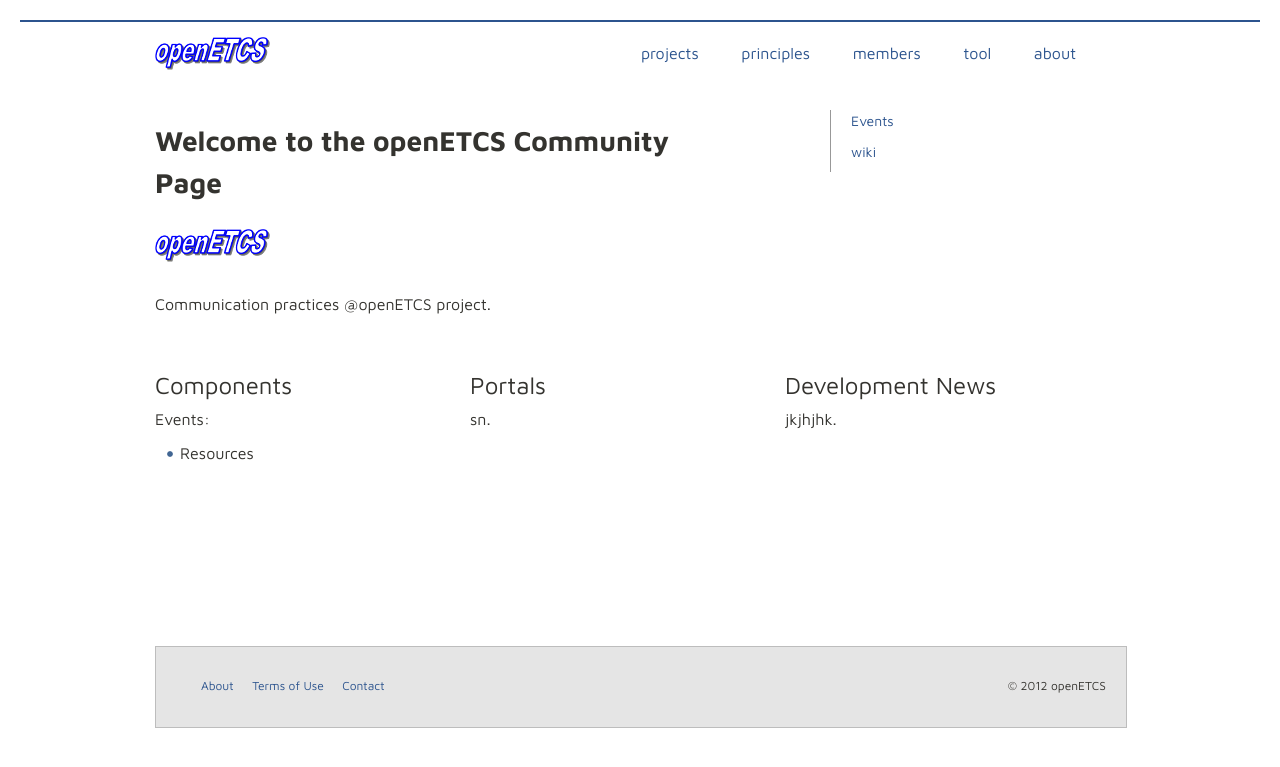
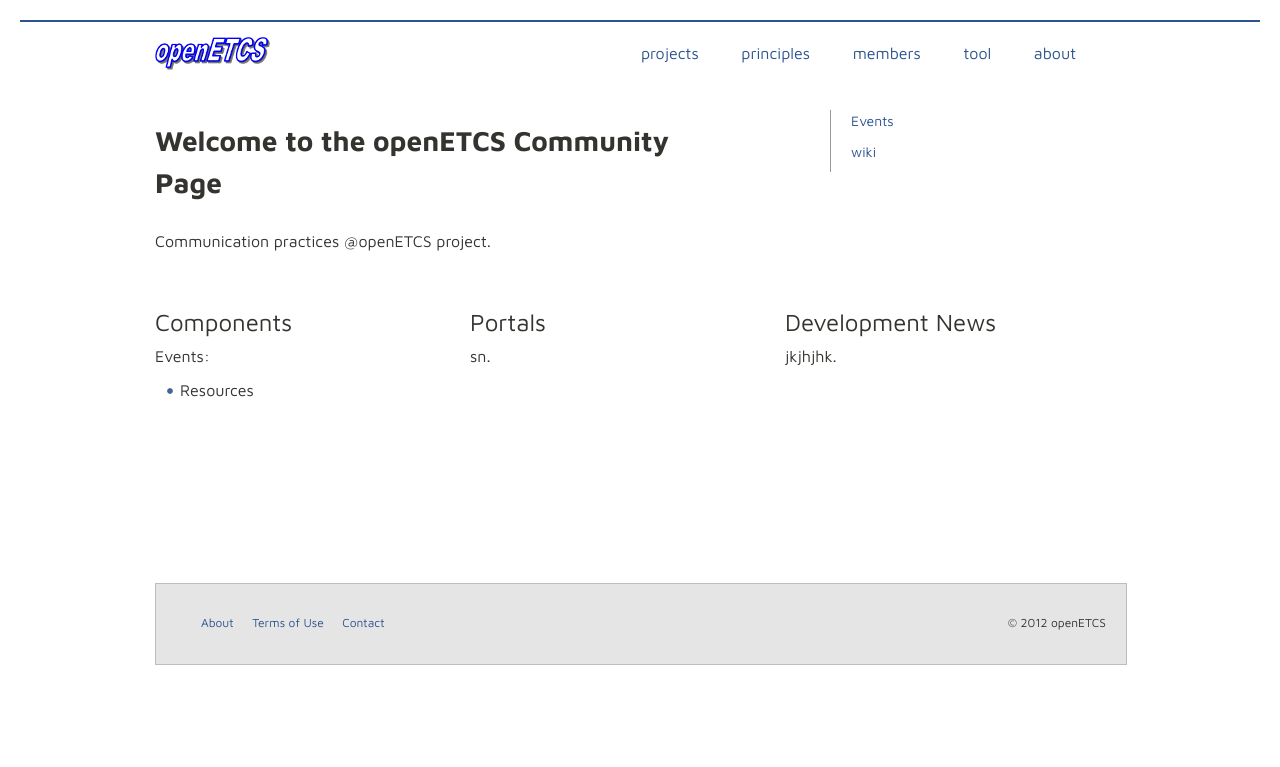
Before and after one commit to openETCS/openetcs.github.com, a Jekyll site: the page built from frame.html, in a window 1280 px wide. Shown: the top 767 px of the page. Built offline with Jekyll 4.4.1, drawn with Linux system fonts in a browser that asks for light colours.

Commit message:
Update frame.html

```diff
--- a/frame.html
+++ b/frame.html
@@ -7,9 +7,7 @@ title: test2
     <h1>
         Welcome to the openETCS Community Page
     </h1>
-    <p style="padding-bottom: 20px">
-      <img src="/images/logos/openetcs2.png"/>
-    </p>
+
     <p>
        Communication practices @openETCS project.
     </p>
```
